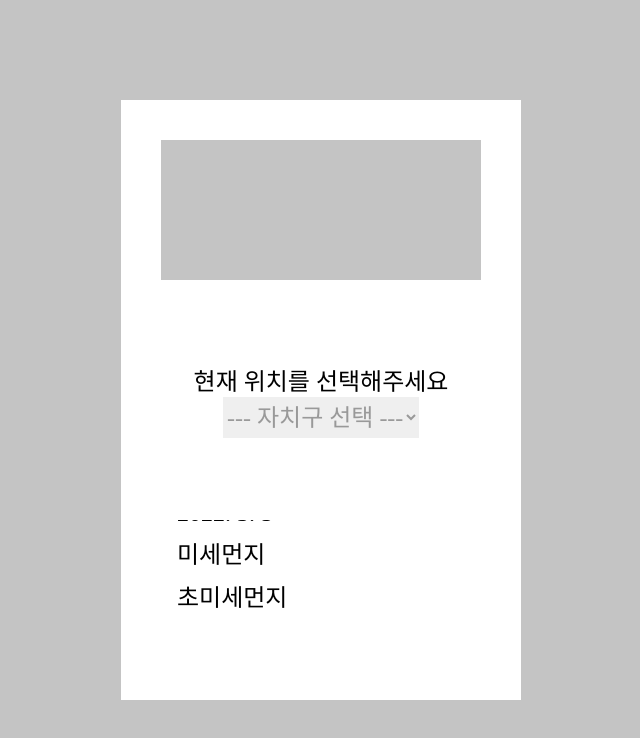
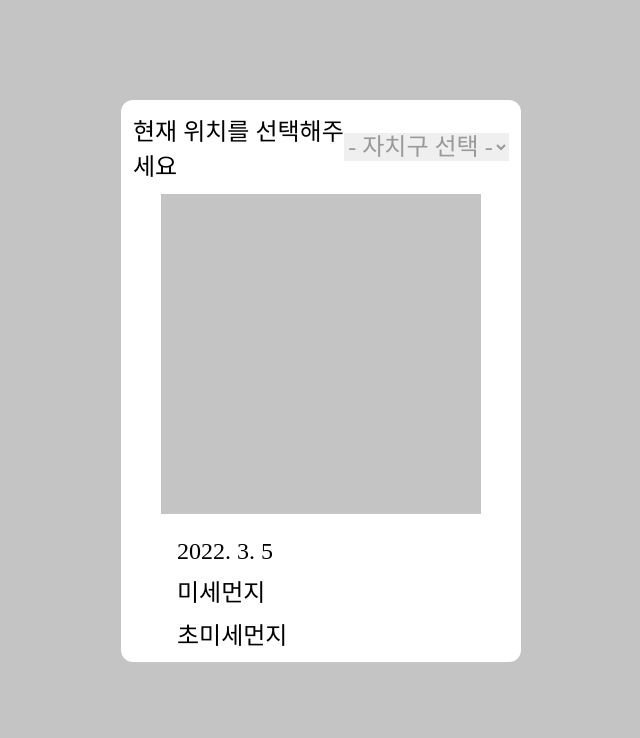
Before and after one commit to sibiwol/air-quality-in-porlaroids, a website: page index.html in a window 1280 px wide. Shown: the whole page, without its empty margins (319-959 px from the left). Drawn offline with nearby package versions, Linux system fonts and the light colour scheme; a web font is replaced by a local one.

Commit message:
css 다듬었다

```diff
--- a/index.html
+++ b/index.html
@@ -19,10 +19,11 @@
 
 </head>
 <body class="body">
+  <div class="section">
     <div class="Q-Box">
       <p>현재 위치를 선택해주세요</p>
       <select class="select-Box" onchange="handleOnChange(this)" >
-      <option>--- 자치구 선택 ---</option>
+        <option>- 자치구 선택 -</option>
         <option value="종로구">종로구</option>
         <option value="중구">중구</option>
         <option value="용산구">용산구</option>
@@ -58,5 +59,7 @@
         <p class="content pm25">초미세먼지 </p>
       </div>
     </div>
+  </div>
+
 </body>
 </html>
--- a/style.css
+++ b/style.css
@@ -15,28 +15,30 @@
 
 body {
   background-color: #c4c4c4;
+  display: flex;
+  justify-content: center;
+}
+
+.section {
+  display: flex;
+  flex-direction: column;
+  width: 400px;
+  height: 600px;
+  position: absolute;
+  top: 50%;
+  margin-top: -300px;
 }
 
 .Q-Box {
   display: flex;
   justify-content: center;
   align-items: center;
-  position: absolute;
-  z-index: 1;
-  top: 50%;
-  left: 50%;
-  transform: translate(-50%, -50%);
-  display: flex;
-  flex-direction: column;
-  width: 30vw;
-  height: 30vh;
-  border-radius: 12px;
+  padding: 12px;
+  border-radius: 12px 12px 0 0;
   background-color: #ffffff;
 }
 
 select {
-  width: 196px;
-  height: 41px;
   color: #999;
   border: none;
   outline: none;
@@ -44,32 +46,27 @@ select {
 }
 
 .polaroid {
+  display: flex;
+  justify-content: center;
+  align-items: center;
   background-color: #ffffff;
-  width: 400px;
-  height: 600px;
-  position: relative;
-  left: 50%;
-  top: 50%;
-  margin-left: -200px;
-  margin-top: 100px;
+  flex-direction: column;
+  border-radius: 0 0 12px 12px;
 }
 
 .photo {
   background-color: #c4c4c4;
   width: 320px;
   height: 320px;
-  position: absolute;
-  left: 40px;
-  top: 40px;
 }
 
 .description {
   width: 320px;
-  height: 200px;
-  position: absolute;
+  height: 100px;
   left: 40px;
   top: 400px;
   padding: 0 16px;
+  margin: 24px;
 }
 
 .content {
```
Lines whose indentation alone changed are shown as unchanged.
